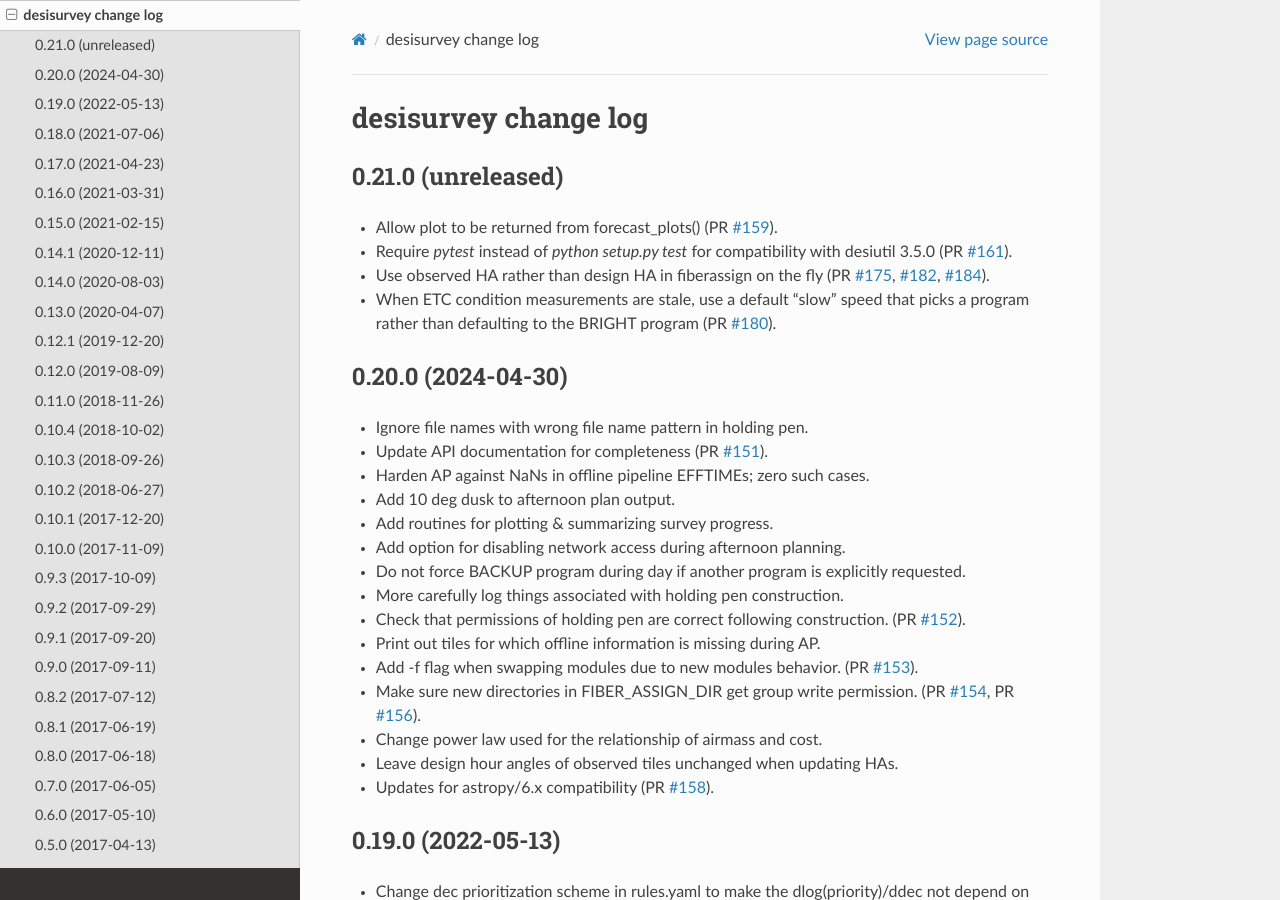
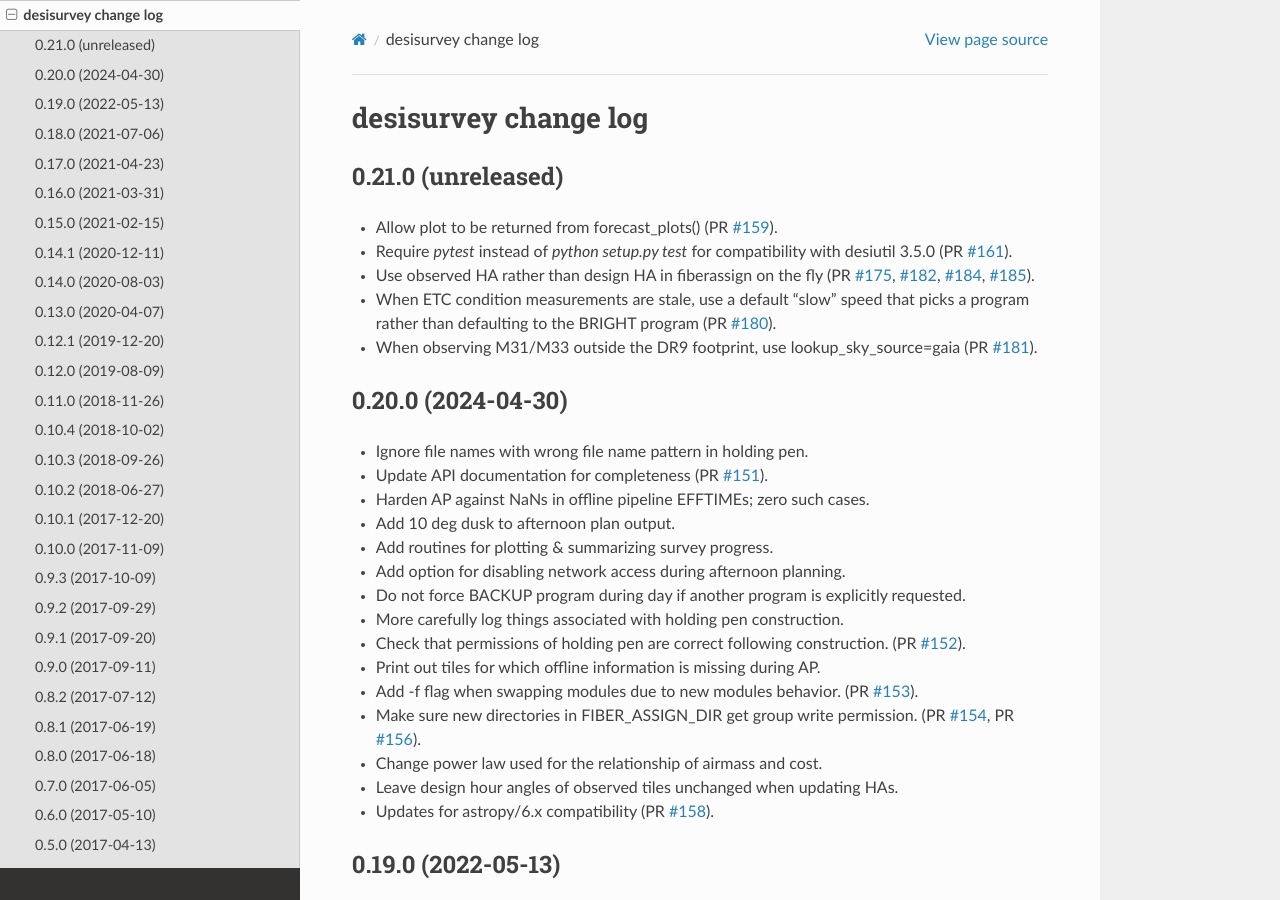
Before and after one commit to desihub/desisurvey, a Sphinx documentation site: the page built from doc/changes.rst, in a window 1280 px wide and 900 px high. Built offline with Sphinx 7.4.7 and the Read the Docs theme 3.1.0, drawn with Linux system fonts in a browser that asks for light colours.

Commit message:
Update changes.rst

```diff
--- a/doc/changes.rst
+++ b/doc/changes.rst
@@ -8,15 +8,18 @@ desisurvey change log
 * Allow plot to be returned from forecast_plots() (PR `#159`_).
 * Require `pytest` instead of `python setup.py test` for compatibility
   with desiutil 3.5.0 (PR `#161`_).
-* Use observed HA rather than design HA in fiberassign on the fly (PR `#175`_, `#182`_, `#184`_).
+* Use observed HA rather than design HA in fiberassign on the fly (PR `#175`_, `#182`_, `#184`_, `#185`_).
 * When ETC condition measurements are stale, use a default "slow" speed that picks a program rather than defaulting to the BRIGHT program (PR `#180`_).
+* When observing M31/M33 outside the DR9 footprint, use lookup_sky_source=gaia (PR `#181`_).
 
 .. _`#159`: https://github.com/desihub/desisurvey/pull/159
 .. _`#161`: https://github.com/desihub/desisurvey/pull/161
 .. _`#175`: https://github.com/desihub/desisurvey/pull/175
 .. _`#180`: https://github.com/desihub/desisurvey/pull/180
+.. _`#181`: https://github.com/desihub/desisurvey/pull/181
 .. _`#182`: https://github.com/desihub/desisurvey/pull/182
 .. _`#184`: https://github.com/desihub/desisurvey/pull/184
+.. _`#185`: https://github.com/desihub/desisurvey/pull/185
 
 0.20.0 (2024-04-30)
 -------------------
```
